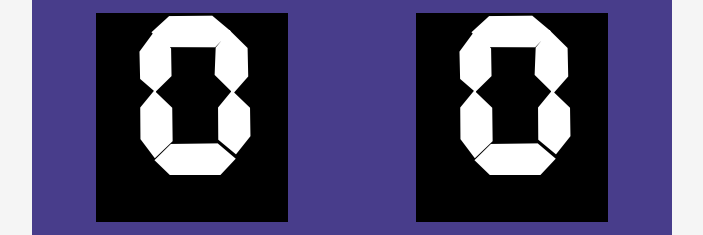
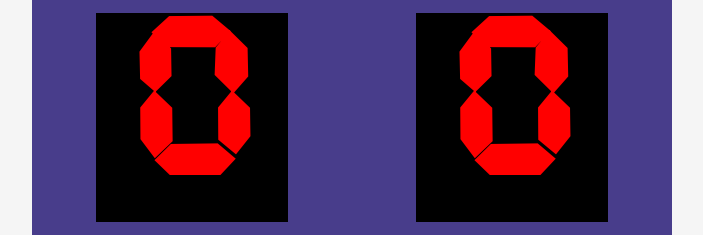
Before and after one commit to kanugurajesh/digital_clock, a plain HTML site: page index.html in a window 1280 px wide. Shown: the part 284-519 px from the top of the page, without its empty margins (288-991 px from the left). Drawn offline with Linux system fonts and the light colour scheme.

Commit message:
Update style.css

```diff
--- a/style.css
+++ b/style.css
@@ -38,25 +38,8 @@ body {
     font-family: fo;
     box-sizing: border-box;
     user-select: none;
+    color:red;
 }
-
-/* .left {
-    width: 30%;
-    height: 100%;
-    display: flex;
-    flex-direction: column;
-    gap: 2vh;
-    text-align: center;
-}
-
-.right {
-    width: 30%;
-    height: 100%;
-    display: flex;
-    flex-direction: column;
-    gap: 2vh;
-    text-align: center;
-} */
 
 .common {
     width: 30%;
```
